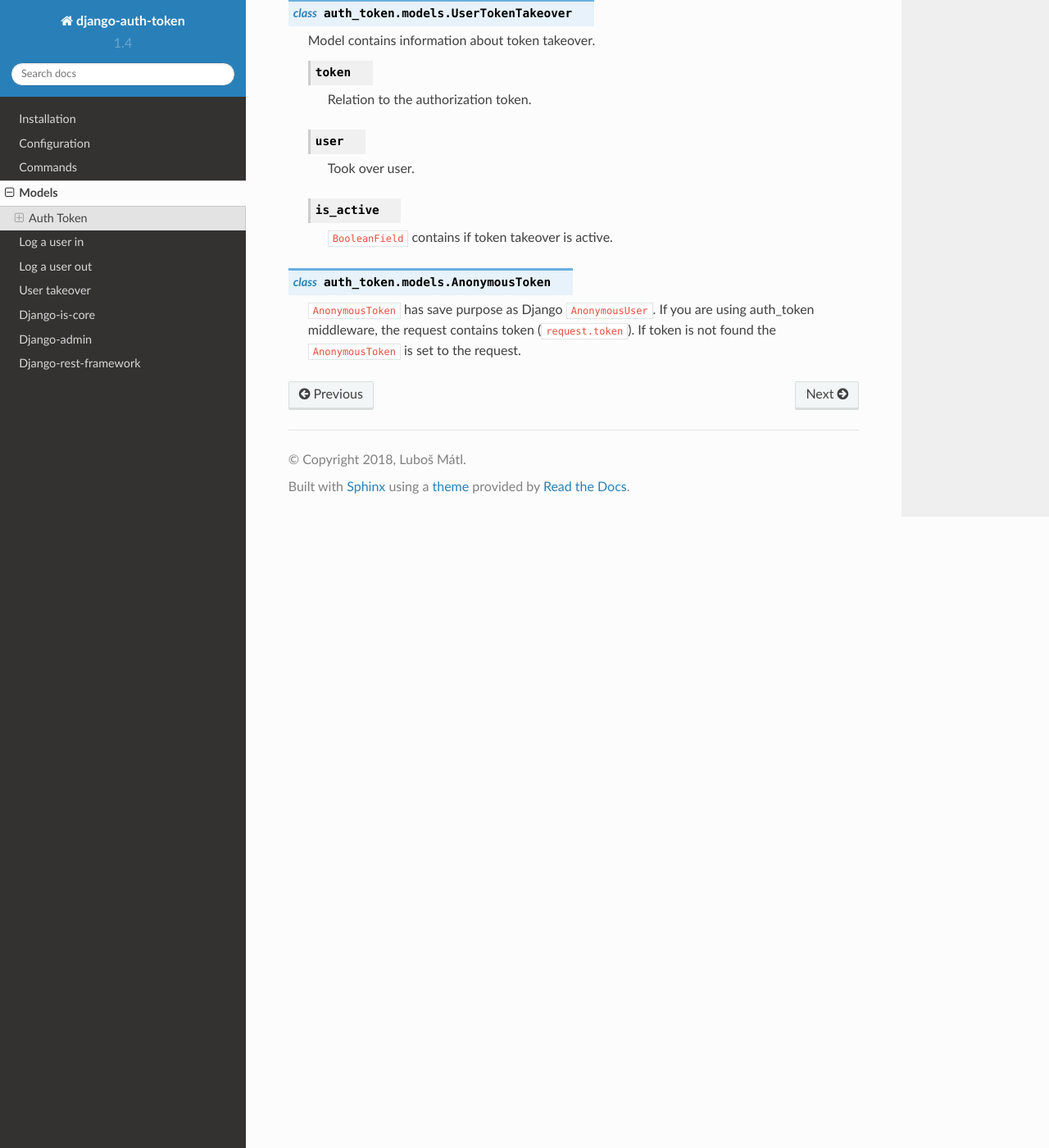
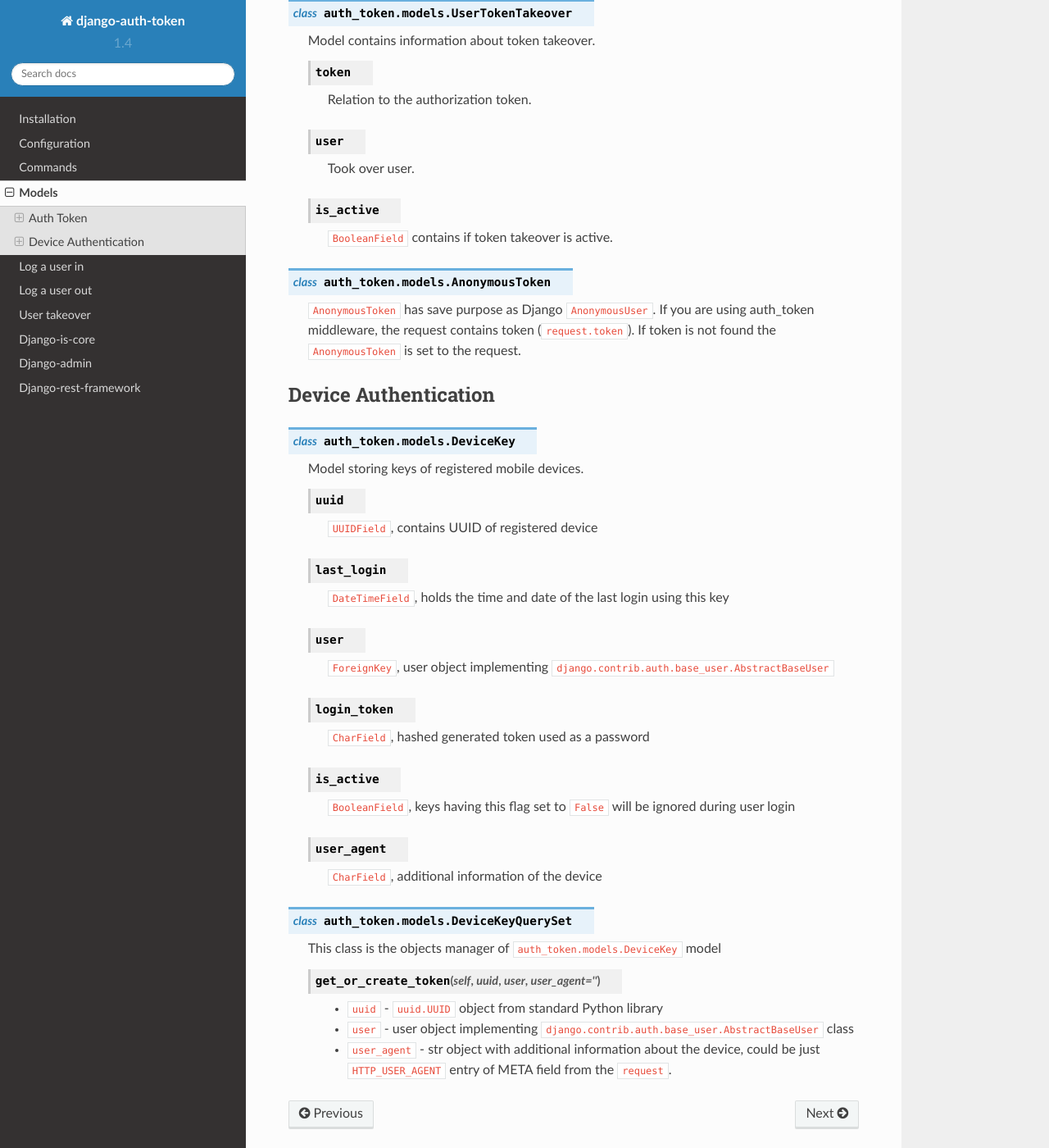
Before and after one commit to druids/django-auth-token, a Sphinx documentation site: the page built from docs/models.rst, in a window 1280 px wide and 1400 px high, scrolled down 1552 px. Shown: the whole window at 82% size. Built offline with Sphinx 7.4.7 and the Read the Docs theme 2.0.0, drawn with Linux system fonts in a browser that asks for light colours; pages that are not in the unit, such as notebooks, are missing from menus.

Commit message:
added DeviceKey doc

```diff
--- a/docs/index.rst
+++ b/docs/index.rst
@@ -22,5 +22,6 @@ Content
    installation
    commands
    models
+   backends
    helpers
    contribution
--- a/docs/models.rst
+++ b/docs/models.rst
@@ -93,3 +93,46 @@ Auth Token
 .. class:: auth_token.models.AnonymousToken
 
   ``AnonymousToken`` has save purpose as Django ``AnonymousUser``. If you are using auth_token middleware, the request contains token (``request.token``). If token is not found the ``AnonymousToken`` is set to the request.
+
+
+Device Authentication
+---------------------
+
+.. class:: auth_token.models.DeviceKey
+
+  Model storing keys of registered mobile devices.
+
+  .. attribute:: uuid
+
+    ``UUIDField``, contains UUID of registered device
+
+  .. attribute:: last_login
+
+    ``DateTimeField``, holds the time and date of the last login using this key
+
+  .. attribute:: user
+
+    ``ForeignKey``, user object implementing ``django.contrib.auth.base_user.AbstractBaseUser``
+
+  .. attribute:: login_token
+
+    ``CharField``, hashed generated token used as a password
+
+  .. attribute:: is_active
+
+    ``BooleanField``, keys having this flag set to ``False`` will be ignored during user login
+
+  .. attribute:: user_agent
+
+    ``CharField``, additional information of the device
+
+
+.. class:: auth_token.models.DeviceKeyQuerySet
+
+  This class is the objects manager of ``auth_token.models.DeviceKey`` model
+
+  .. py:method:: get_or_create_token(self, uuid, user, user_agent='')
+
+    * ``uuid`` - ``uuid.UUID`` object from standard Python library
+    * ``user`` - user object implementing ``django.contrib.auth.base_user.AbstractBaseUser`` class
+    * ``user_agent`` - str object with additional information about the device, could be just ``HTTP_USER_AGENT`` entry of META field from the ``request``.
```
Also changed, not shown: docs/contribution.rst (+11 -0 lines).
